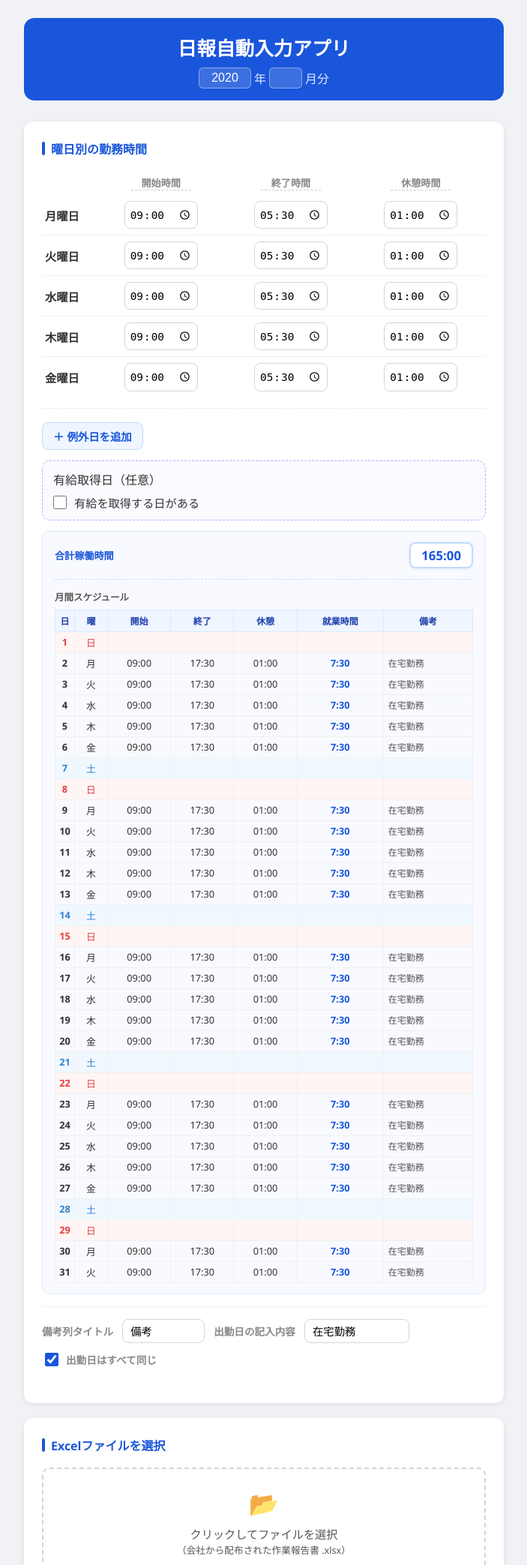
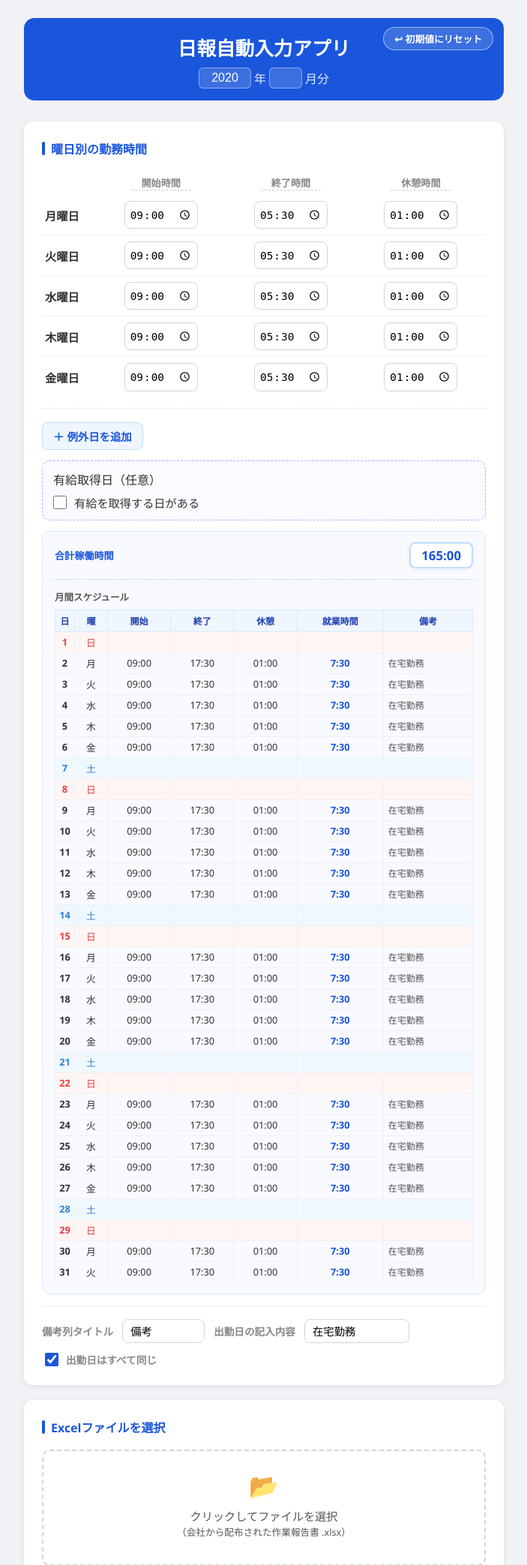
Before and after one commit to Coffeeplantation/DailyReportAutoFillApp, a Flask app: template templates/index.html in a window 1280 px wide. Shown: the top 2087 px of the page at 75% size, without its empty margins (288-991 px from the left). Run offline with Flask 3, Linux system fonts and the light colour scheme; the template is opened without the code that fills it: most values are stand-ins (such as "Sample title", 1, 10 or a date in 2020).

Commit message:
ヘッダーに自動保存通知とリセットボタンを追加
Co-Authored-By: Claude Sonnet 4.6 <noreply@anthropic.com>

```diff
--- a/templates/index.html
+++ b/templates/index.html
@@ -21,11 +21,45 @@
     }
 
     header {
+      position: relative;
       text-align: center;
       margin-bottom: 28px;
       background: #1a56db;
       border-radius: 14px;
       padding: 20px 16px 16px;
+    }
+
+    .header-actions {
+      position: absolute;
+      top: 12px;
+      right: 14px;
+      display: flex;
+      flex-direction: column;
+      align-items: flex-end;
+      gap: 6px;
+    }
+
+    .reset-btn {
+      background: rgba(255,255,255,0.15);
+      border: 1.5px solid rgba(255,255,255,0.5);
+      border-radius: 20px;
+      color: #fff;
+      font-size: 0.8rem;
+      font-weight: 600;
+      padding: 5px 14px;
+      cursor: pointer;
+      transition: background 0.2s;
+      white-space: nowrap;
+    }
+
+    .reset-btn:hover { background: rgba(255,255,255,0.28); }
+
+    .autosave-notice {
+      font-size: 0.75rem;
+      color: rgba(255,255,255,0.85);
+      font-weight: 600;
+      height: 16px;
+      text-align: right;
     }
 
     header h1 {
@@ -769,6 +803,10 @@
 <body>
 <div class="app">
   <header>
+    <div class="header-actions">
+      <button type="button" class="reset-btn" onclick="resetSettings()">↩ 初期値にリセット</button>
+      <div class="autosave-notice" id="autosaveNotice"></div>
+    </div>
     <h1>日報自動入力アプリ</h1>
     <div class="month-selector">
       <input type="number" id="yearInput" name="year" value="{{ current_year }}" min="2000" max="2099">
@@ -882,7 +920,6 @@
         <button type="button" class="add-exception-btn" id="addExceptionBtn">＋ 例外日を追加</button>
       </div>
 
-      <div class="save-notice" id="saveNotice"></div>
     </div>
 
 
@@ -927,6 +964,8 @@
   const TIME_TYPES = ['start','end','break'];
   const LABEL_IDS  = ['label_start','label_end','label_break','label_note','note_workday'];
   const STORAGE_KEY = 'dailyReport_timeSettings';
+
+  let _saveTimer = null;
 
   // 設定を localStorage に保存
   function saveSettings() {
@@ -942,9 +981,53 @@
       if (el) settings[id] = el.value;
     });
     localStorage.setItem(STORAGE_KEY, JSON.stringify(settings));
-    const notice = document.getElementById('saveNotice');
-    notice.textContent = '✓ 保存しました';
-    setTimeout(() => { notice.textContent = ''; }, 2000);
+
+    const notice = document.getElementById('autosaveNotice');
+    notice.textContent = '✓ 自動保存しました';
+    if (_saveTimer) clearTimeout(_saveTimer);
+    _saveTimer = setTimeout(() => { notice.textContent = ''; }, 2000);
+  }
+
+  // 初期値にリセット
+  function resetSettings() {
+    if (!confirm('すべての設定を初期値に戻しますか？')) return;
+
+    localStorage.removeItem(STORAGE_KEY);
+
+    const defaults = {
+      monday_start: '09:00', monday_end: '17:30', monday_break: '01:00',
+      tuesday_start: '09:00', tuesday_end: '17:30', tuesday_break: '01:00',
+      wednesday_start: '09:00', wednesday_end: '17:30', wednesday_break: '01:00',
+      thursday_start: '09:00', thursday_end: '17:30', thursday_break: '01:00',
+      friday_start: '09:00', friday_end: '17:30', friday_break: '01:00',
+    };
+    Object.entries(defaults).forEach(([name, val]) => {
+      const el = document.querySelector(`[name="${name}"]`);
+      if (el) el.value = val;
+    });
+
+    document.getElementById('label_start').value  = '開始時間';
+    document.getElementById('label_end').value    = '終了時間';
+    document.getElementById('label_break').value  = '休憩時間';
+    document.getElementById('label_note').value   = '備考';
+    document.getElementById('note_workday').value = '在宅勤務';
+
+    document.getElementById('timeExceptionRows').innerHTML = '';
+    document.getElementById('exceptionRows').innerHTML     = '';
+    document.getElementById('sameNote').checked            = true;
+    document.getElementById('exceptionSection').style.display = 'none';
+
+    selectedDays.clear();
+    document.getElementById('paidLeaveDates').value        = '';
+    document.getElementById('hasPaidLeave').checked        = false;
+    document.getElementById('calendarContainer').style.display = 'none';
+
+    refreshSummary();
+
+    const notice = document.getElementById('autosaveNotice');
+    notice.textContent = '↩ リセットしました';
+    if (_saveTimer) clearTimeout(_saveTimer);
+    _saveTimer = setTimeout(() => { notice.textContent = ''; }, 2000);
   }
 
   // 設定を localStorage から読み込む
```
